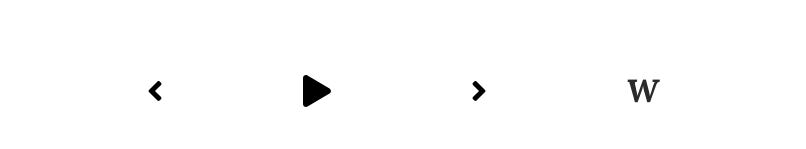
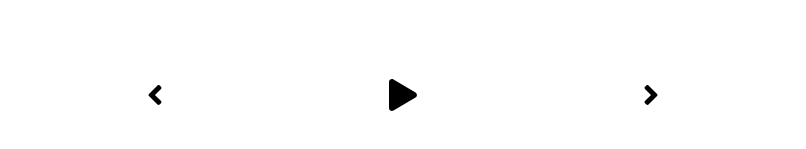
Before and after one commit to mikalegenda/react-music-player, a React (Create React App) app: page / in a window 1280 px wide. Shown: the part 609-758 px from the top of the page, without its empty margins (237-1043 px from the left). Built offline with nearby package versions, Linux system fonts and the light colour scheme.

Commit message:
removed unwanted h1

```diff
--- a/src/components/Player.js
+++ b/src/components/Player.js
@@ -61,7 +61,6 @@ const Player = ({ currentSong, setCurrentSong, isPlaying, setIsPlaying, audioRef
         <FontAwesomeIcon onClick={() => skipTrackHandler("skip-back")} className="skip-back" size="2x" icon={faAngleLeft} />
         <FontAwesomeIcon onClick={playSongHandler} className="play" size="2x" icon={isPlaying ? faPause : faPlay} />
         <FontAwesomeIcon onClick={() => skipTrackHandler("skip-forward")} className="skip-forward" size="2x" icon={faAngleRight} />
-        <h1>W</h1>
       </div>
     </div>
   );
```
Also changed, not shown: public/manifest.json.
